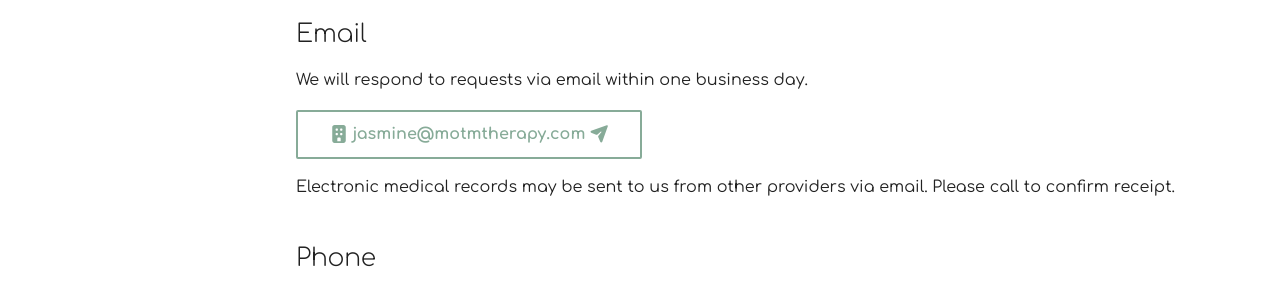
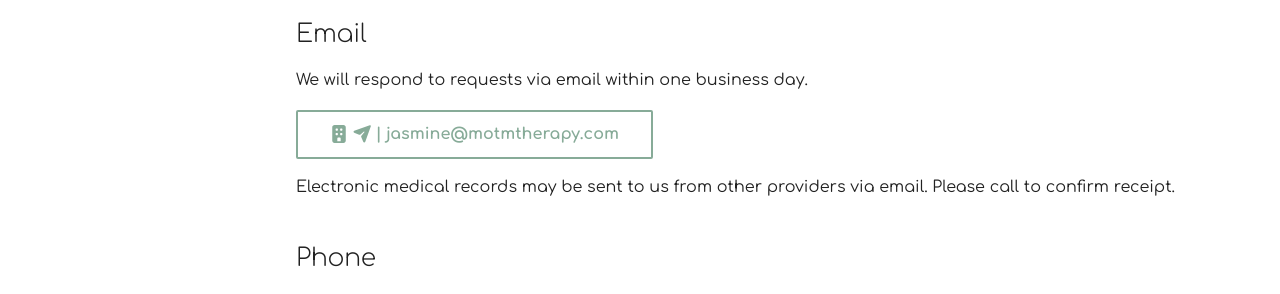
Before and after one commit to motm-therapy/website, an MkDocs documentation site: the page built from docs/contact.md, in a window 1280 px wide and 900 px high. Shown: the part 327-621 px from the top of the window. Built offline with MkDocs 1.6.1 and Material for MkDocs 9.7.7, drawn with Linux system fonts in a browser that asks for light colours.

Commit message:
Update contact.md

```diff
--- a/docs/contact.md
+++ b/docs/contact.md
@@ -8,7 +8,7 @@ If you are ready to schedule an appointment with a provider, please visit our [s
 
 We will respond to requests via email within one business day.
 
-[:fontawesome-solid-building: jasmine@motmtherapy.com :fontawesome-solid-paper-plane: ](mailto:jasmine@motmtherapy.com){ .md-button }
+[:fontawesome-solid-building: :fontawesome-solid-paper-plane: | jasmine@motmtherapy.com ](mailto:jasmine@motmtherapy.com){ .md-button }
 
 
 Electronic medical records may be sent to us from other providers via email. Please call to confirm receipt.
```
